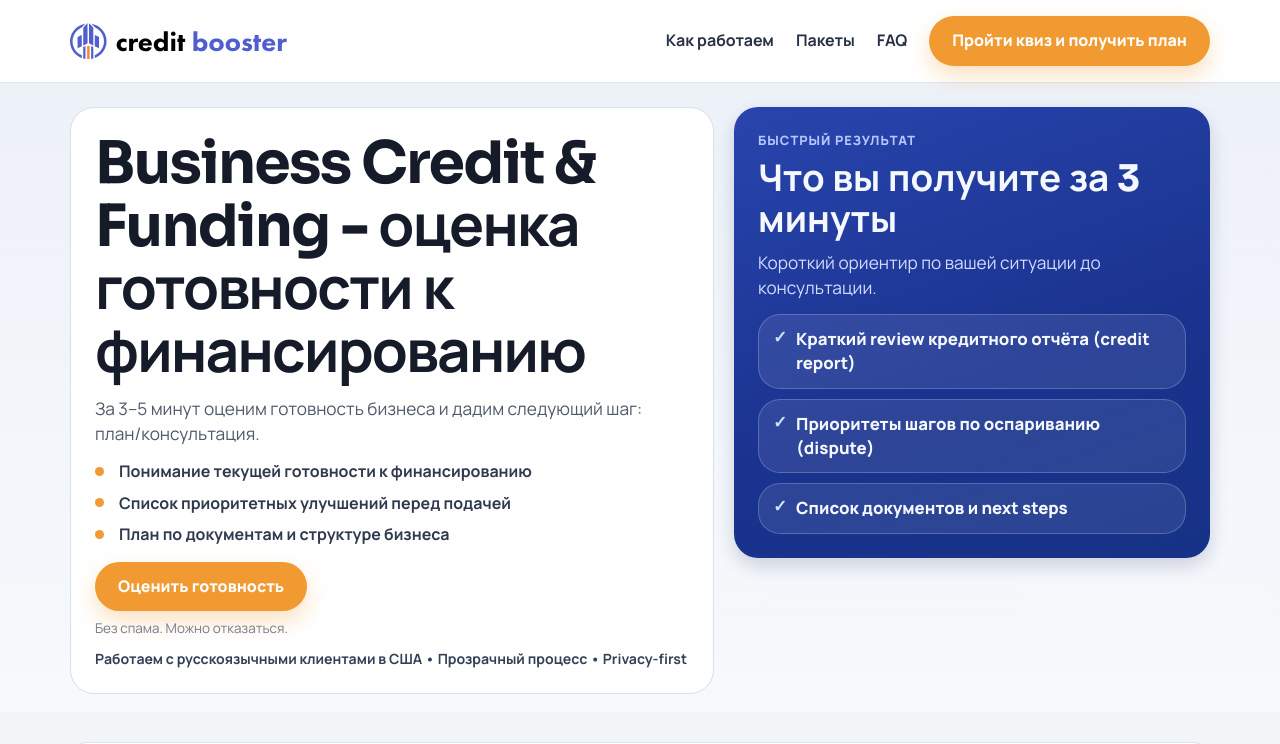
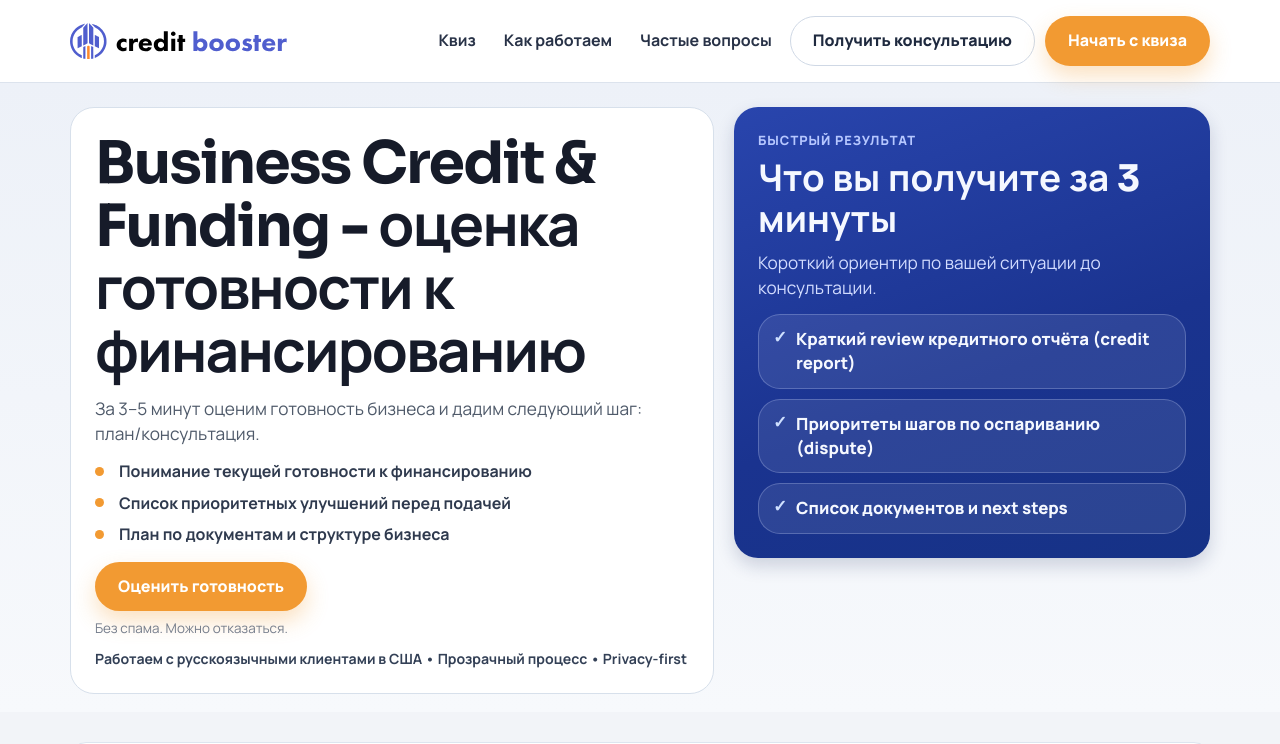
Before and after one commit to miralitys/creditbooster, a website with bundled scripts: page lp/business-credit-funding/index.html in a window 1280 px wide. Shown: the top 744 px of the page. Built offline with nearby package versions, Linux system fonts and the light colour scheme.

Commit message:
Unify LP header design with main page

```diff
--- a/lp/business-credit-funding/index.html
+++ b/lp/business-credit-funding/index.html
@@ -24,19 +24,30 @@
           <img src="/assets/creditbooster-logo.svg" alt="Credit Booster" width="230" height="39" />
         </a>
 
-        <nav class="nav-links" aria-label="Навигация">
+        <nav class="desktop-nav" aria-label="Навигация">
+          <a href="#quiz" id="nav-quiz"></a>
           <a href="#how" id="nav-how"></a>
-          <a href="#packages" id="nav-packages"></a>
           <a href="#faq" id="nav-faq"></a>
+        </nav>
+
+        <div class="header-actions">
           <button
-            id="header-cta"
+            id="header-secondary-cta"
+            class="btn btn-outline"
+            type="button"
+            data-scroll-quiz
+            data-cta-id="header_secondary"
+            data-event="click_cta"
+          ></button>
+          <button
+            id="header-primary-cta"
             class="btn btn-primary"
             type="button"
             data-scroll-quiz
             data-cta-id="header_primary"
             data-event="click_cta"
           ></button>
-        </nav>
+        </div>
       </div>
     </header>
 
--- a/lp/lp-app.js
+++ b/lp/lp-app.js
@@ -91,10 +91,11 @@ function attachGlobalCtas() {
 }
 
 function renderHeader() {
+  setText('nav-quiz', 'Квиз');
   setText('nav-how', 'Как работаем');
-  setText('nav-packages', 'Пакеты');
-  setText('nav-faq', 'FAQ');
-  setText('header-cta', LP_SHARED.primaryCta);
+  setText('nav-faq', 'Частые вопросы');
+  setText('header-secondary-cta', 'Получить консультацию');
+  setText('header-primary-cta', 'Начать с квиза');
 }
 
 function renderHero() {
--- a/lp/styles.css
+++ b/lp/styles.css
@@ -101,21 +101,27 @@ input:focus-visible {
   height: auto;
 }
 
-.nav-links {
+.desktop-nav {
   margin-left: auto;
   display: flex;
   align-items: center;
-  gap: 22px;
+  gap: 28px;
 }
 
-.nav-links a {
+.desktop-nav a {
   font-weight: 700;
   color: #283247;
   transition: color 0.2s ease;
 }
 
-.nav-links a:hover {
+.desktop-nav a:hover {
   color: var(--blue-mid);
+}
+
+.header-actions {
+  display: flex;
+  align-items: center;
+  gap: 10px;
 }
 
 .btn {
@@ -742,6 +748,14 @@ input:focus-visible {
 }
 
 @media (max-width: 1080px) {
+  .desktop-nav {
+    display: none;
+  }
+
+  .header-actions #header-secondary-cta {
+    display: none;
+  }
+
   .hero-grid {
     grid-template-columns: 1fr;
   }
@@ -756,12 +770,6 @@ input:focus-visible {
 
   .fit-grid {
     grid-template-columns: 1fr;
-  }
-}
-
-@media (max-width: 980px) {
-  .nav-links a {
-    display: none;
   }
 }
 
```
Also changed, not shown: lp/check-credit-score/index.html (+15 -4 lines), lp/credit-agencies/index.html (+15 -4 lines), lp/credit-bureau-report/index.html (+15 -4 lines), lp/credit-history/index.html (+15 -4 lines), lp/credit-limit/index.html (+15 -4 lines), lp/credit-rating/index.html (+15 -4 lines), lp/credit-report/index.html (+15 -4 lines), lp/credit-score-scale/index.html (+15 -4 lines), lp/credit-score/index.html (+15 -4 lines), lp/free-credit-report/index.html (+15 -4 lines), lp/free-credit-score/index.html (+15 -4 lines).
